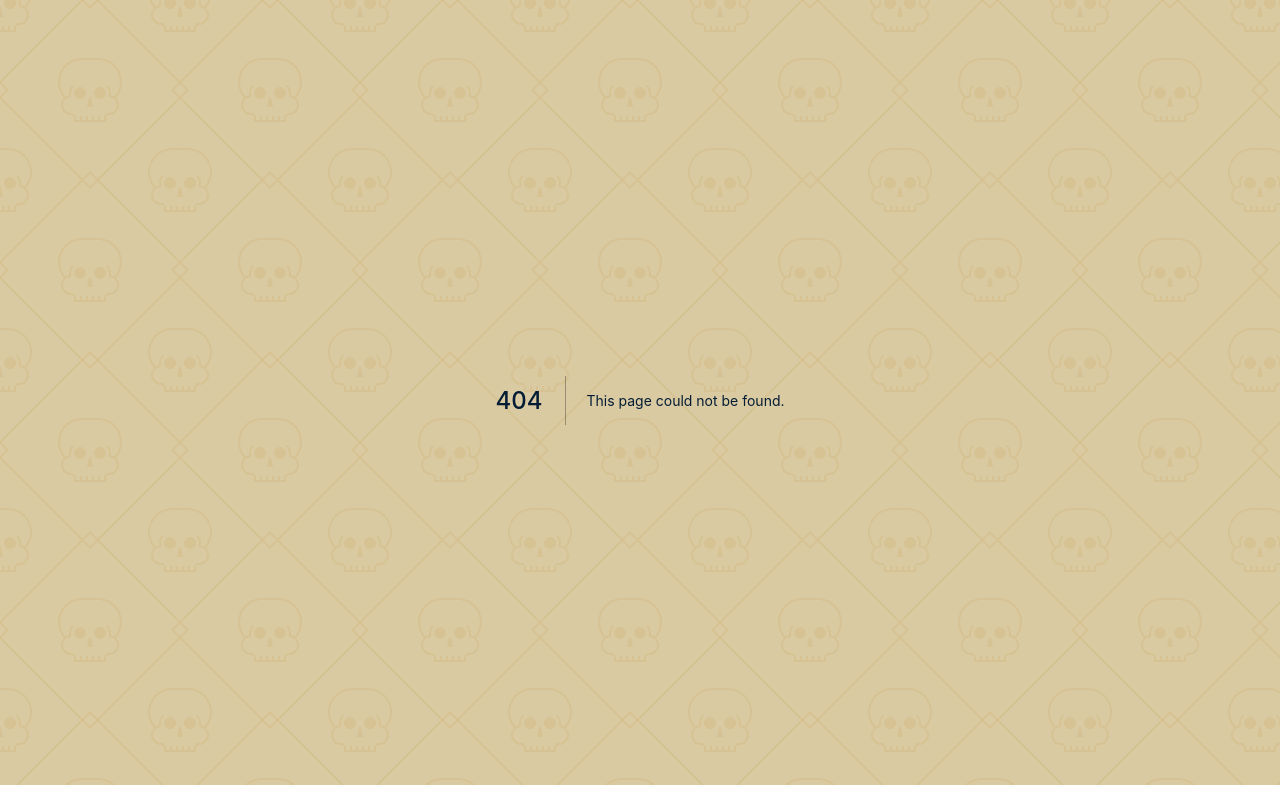
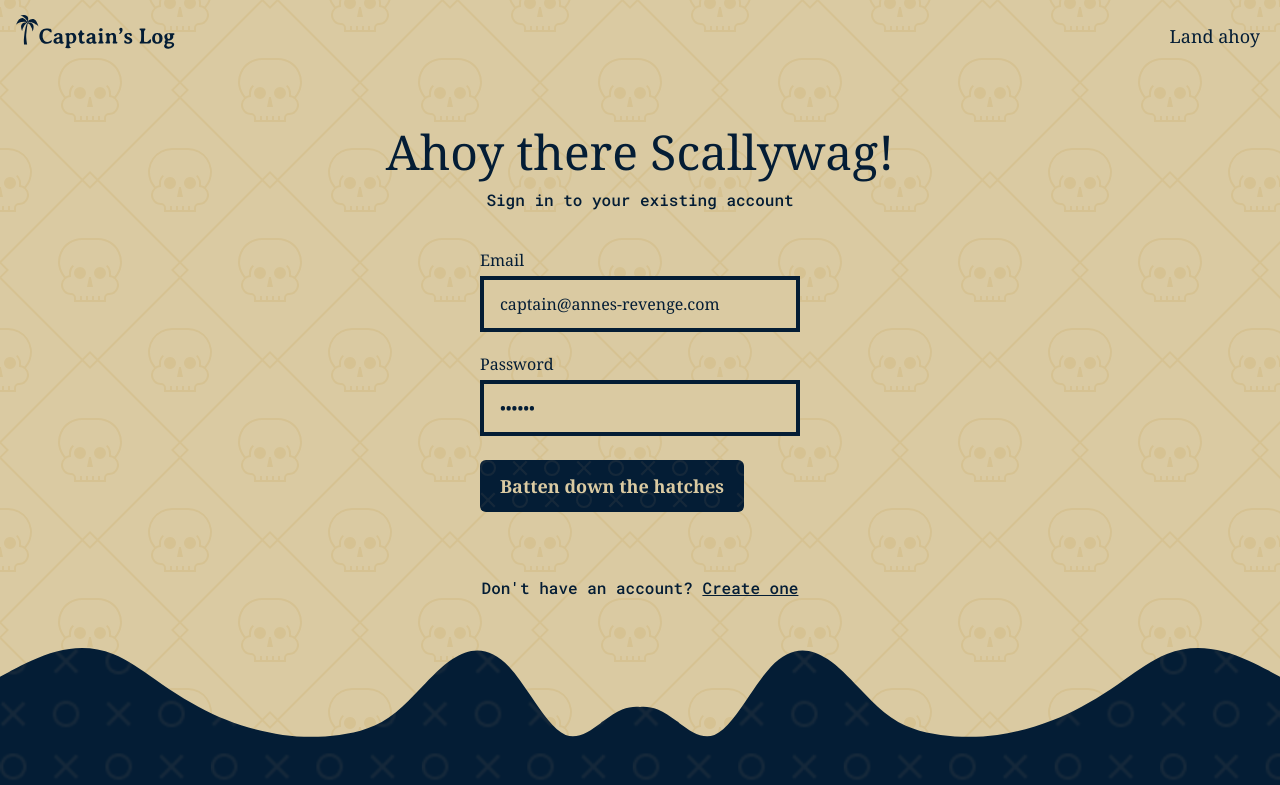
Before and after one commit to jordanrolph/captains-log-frontend, a Next.js app: page /login in a window 1280 px wide. Before the commit this address had no page. Shown: the top 785 px of the page. Built offline with nearby package versions, Linux system fonts and the light colour scheme; a web font is replaced by a local one.

Commit message:
Add Login page

```diff
--- a/components/NavBar.js
+++ b/components/NavBar.js
@@ -3,13 +3,19 @@
 import Logo from "./Logo";
 import Button from "./Button";
 import StyledLink from "./StyledLink";
+import Link from "next/link";
 
 const NavBar = ({ isAuthenticated }) => {
   const handleLogout = () => null; // TODO - add logout function
   return (
     <nav className="py-3">
       <div className="flex items-center container mx-auto">
-        <Logo />
+        <Link href="/">
+          <a>
+            <Logo />
+          </a>
+        </Link>
+
         {isAuthenticated ? (
           <Button
             variant="link"
--- a/pages/index.js
+++ b/pages/index.js
@@ -12,7 +12,7 @@
       </Head>
       <NavBar />
       <main className="flex flex-col md:items-center md:text-center items-start text-left">
-        <header className="mt-16">
+        <header className="mt-16 md:mt-24">
           <h1 className="text-5xl md:text-6xl">Welcome to Captain's Log</h1>
           <p className="font-mono text-lg mt-5">
             Your daily diary, in the cloud (with a touch of pirate)
@@ -21,7 +21,7 @@
         <StyledLink
           label="Shiver me timbers!"
           href="/sign-up"
-          className="mt-10"
+          className="mt-8 md:mt-12"
         />
       </main>
     </div>
--- /dev/null
+++ b/pages/login.js
@@ -0,0 +1,46 @@
+import Head from "next/head";
+import Button from "../components/Button";
+import Input from "../components/Input";
+import NavBar from "../components/NavBar";
+import StyledLink from "../components/StyledLink";
+import Link from "next/link";
+
+export default function Login() {
+  const handleLogin = () => null;
+  return (
+    <div className="">
+      <Head>
+        <title>Captain's Log | Sign Up</title>
+      </Head>
+      <NavBar />
+
+      <main className="mt-16 flex flex-col items-center">
+        <h1 className="text-5xl text-center">Ahoy there Scallywag!</h1>
+        <p className="font-mono mt-3">Sign in to your existing account</p>
+
+        <form onSubmit={handleLogin} className="mt-4">
+          <Input
+            placeholder="captain@annes-revenge.com"
+            label="Email"
+            id="email"
+          />
+          <Input
+            placeholder="••••••"
+            label="Password"
+            id="password"
+            type="password"
+          />
+          <Button label="Batten down the hatches" className="mt-6" />
+        </form>
+        <p className="font-mono mt-16 mb-12">
+          Don't have an account?{" "}
+          <Link href="/sign-up">
+            <a className="underline focus:outline-dark hover:outline-dark">
+              Create one
+            </a>
+          </Link>
+        </p>
+      </main>
+    </div>
+  );
+}
--- a/pages/sign-up.js
+++ b/pages/sign-up.js
@@ -15,8 +15,11 @@
 
       <main className="mt-16 flex flex-col items-center">
         <h1 className="text-5xl text-center">Ahoy there Scallywag!</h1>
+        <p className="font-mono mt-3">
+          Create an account to start your own diary
+        </p>
 
-        <form onSubmit={handleSignUp} className="mt-2 mb-12">
+        <form onSubmit={handleSignUp} className="mt-4 mb-16">
           <Input />
           <Input />
           <Input />
```
